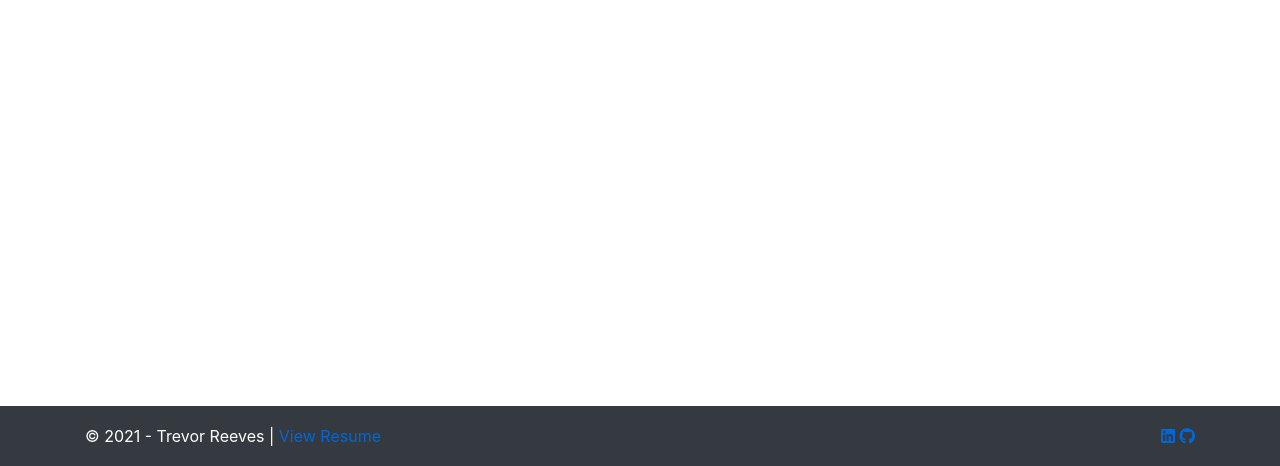
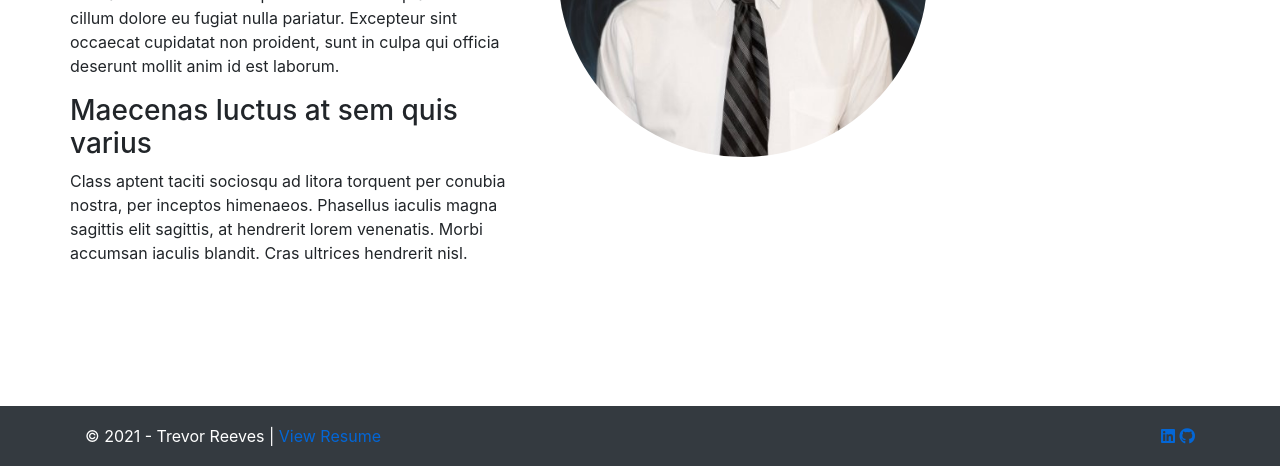
Before and after one commit to reevest2/personalwebsite, an ASP.NET Core app: page /Home/About in a window 1280 px wide. Shown: the part 334-800 px from the top of the page. Run offline with ASP.NET Core 8, Linux system fonts and the light colour scheme.

Commit message:
template for about section - need to complete

```diff
--- a/Views/Home/About.cshtml
+++ b/Views/Home/About.cshtml
@@ -1,7 +1,34 @@
 <div class="container">
     <div class="row">
-        <div class="col-12">
-            ABOUT ME
+        <div class="col-xs-12">
+            <div class="section-container-spacer text-center">
+                <h1 class="h2">01 : About me</h1>
+            </div>
+            <div class="row">
+                <div class="col-md-10 col-md-offset-1">
+                    <div class="row">
+                        <div class="col-xs-12 col-md-6">
+                            <h3>Consectetur adipiscing elit</h3>
+                            <p>
+                                Lorem ipsum dolor sit amet, consectetur adipiscing elit. Maecenas luctus at sem quis varius.
+                                Class aptent taciti sociosqu ad litora torquent per conubia nostra, per inceptos himenaeos. Cras ultrices hendrerit nisl.
+                            </p>
+                            <h3>Ut enim ad minim </h3>
+                            <p>
+                                Duis aute irure dolor in reprehenderit in voluptate velit esse
+                                cillum dolore eu fugiat nulla pariatur. Excepteur sint occaecat cupidatat non
+                                proident, sunt in culpa qui officia deserunt mollit anim id est laborum.
+                                <h3>Maecenas luctus at sem quis varius</h3>
+                            <p>
+                                Class aptent taciti sociosqu ad litora torquent per conubia nostra, per inceptos himenaeos. Phasellus iaculis magna sagittis elit sagittis, at hendrerit lorem venenatis. Morbi accumsan iaculis blandit. Cras ultrices hendrerit nisl.
+                            </p>
+                        </div>
+                        <div class="col-xs-12 col-md-6">
+                            <img src="/photos/me-linkedin.jpg" class="img-responsive rounded-circle h-75" alt="Me">
+                        </div>
+                    </div>
+                </div>
+            </div>
         </div>
     </div>
 </div>
```
Also changed, not shown: wwwroot/photos/me-linkedin.jpg (added).
